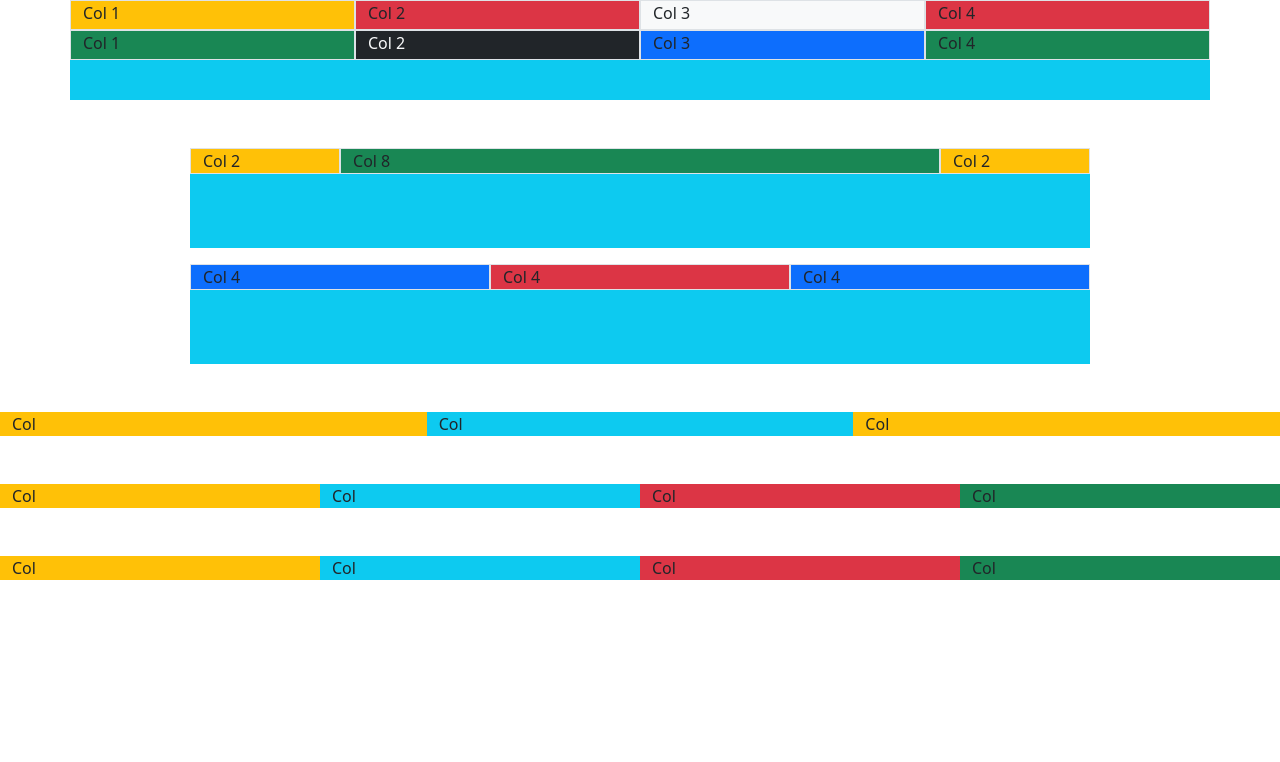
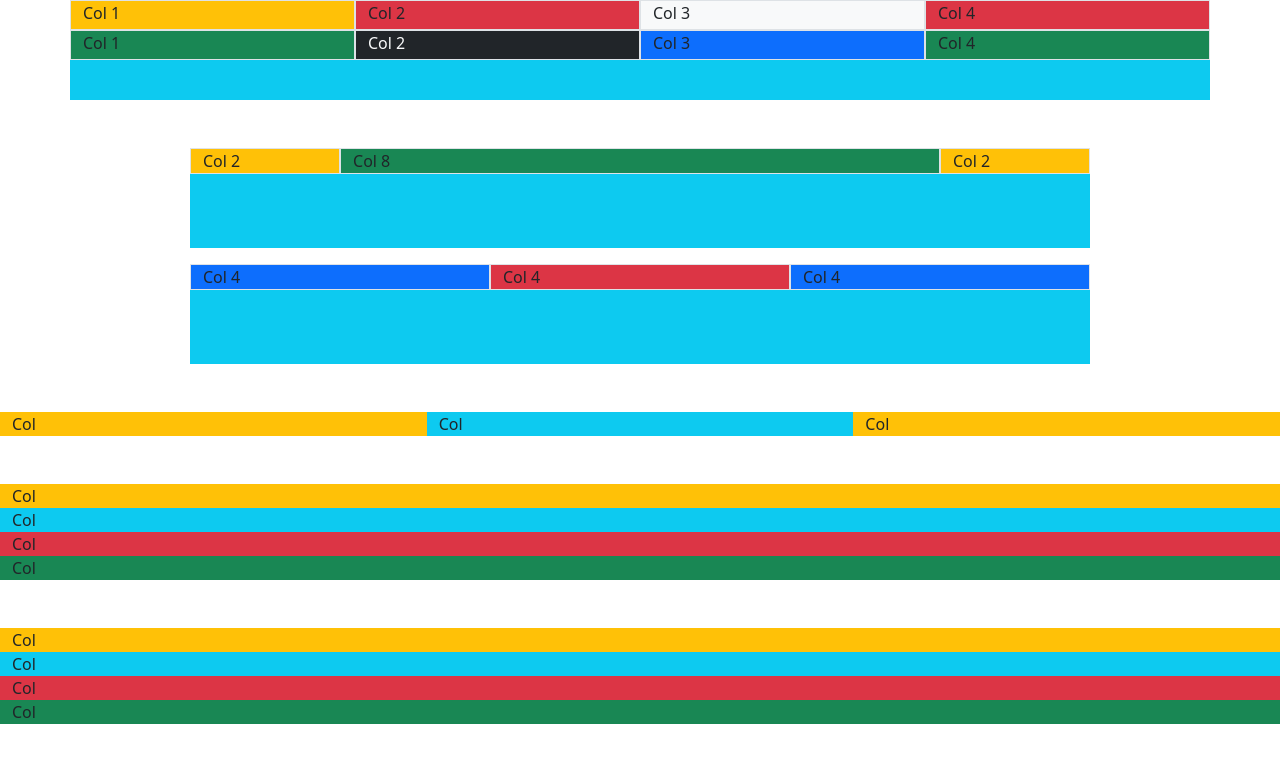
Before and after one commit to hoodaddeveloper/Bootstrap-Sandbox, a plain HTML site: page tutorial-4/index.html in a window 1280 px wide. Drawn offline with nearby package versions, Linux system fonts and the light colour scheme.

Commit message:
removed classes

```diff
--- a/tutorial-4/index.html
+++ b/tutorial-4/index.html
@@ -55,19 +55,19 @@
   <!-- Row Columns -->
   <div class="container-fluid mt-5">
     <div class="row">
-      <div class="col-sm-6 col-md-4 col-lg-3 bg-warning">Col</div>
-      <div class="col-sm-6 col-md-4 col-lg-3 bg-info">Col</div>
-      <div class="col-sm-6 col-md-4 col-lg-3 bg-danger">Col</div>
-      <div class="col-sm-6 col-md-4 col-lg-3 bg-success">Col</div>
+      <div class="bg-warning">Col</div>
+      <div class="bg-info">Col</div>
+      <div class="bg-danger">Col</div>
+      <div class="bg-success">Col</div>
     </div>
   </div>
-  <!-- Row Columns Testing -->
+
   <div class="container-fluid mt-5">
     <div class="row">
-      <div class="col-sm-6 col-md-4 col-lg-3 bg-warning">Col</div>
-      <div class="col-sm-6 col-md-4 col-lg-3 bg-info">Col</div>
-      <div class="col-sm-6 col-md-4 col-lg-3 bg-danger">Col</div>
-      <div class="col-sm-6 col-md-4 col-lg-3 bg-success">Col</div>
+      <div class="bg-warning">Col</div>
+      <div class="bg-info">Col</div>
+      <div class="bg-danger">Col</div>
+      <div class="bg-success">Col</div>
     </div>
   </div>
 
```
